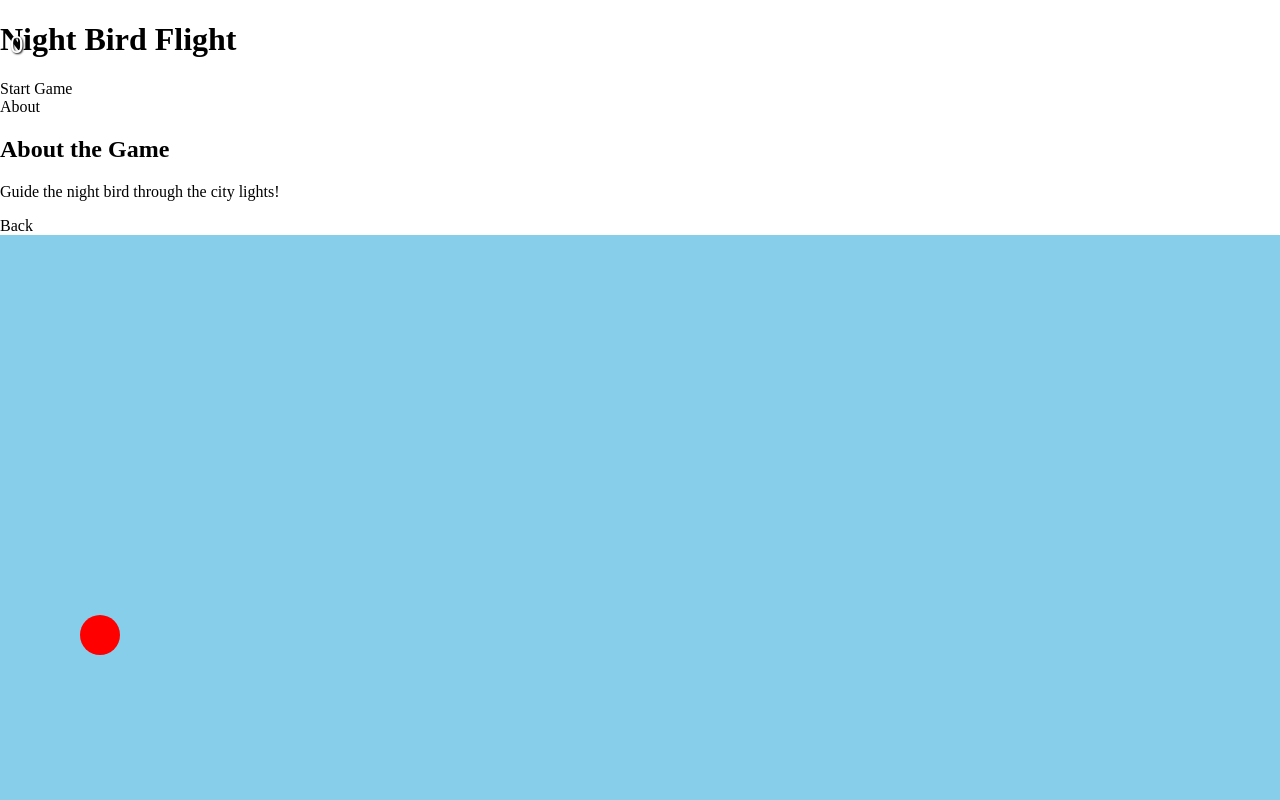
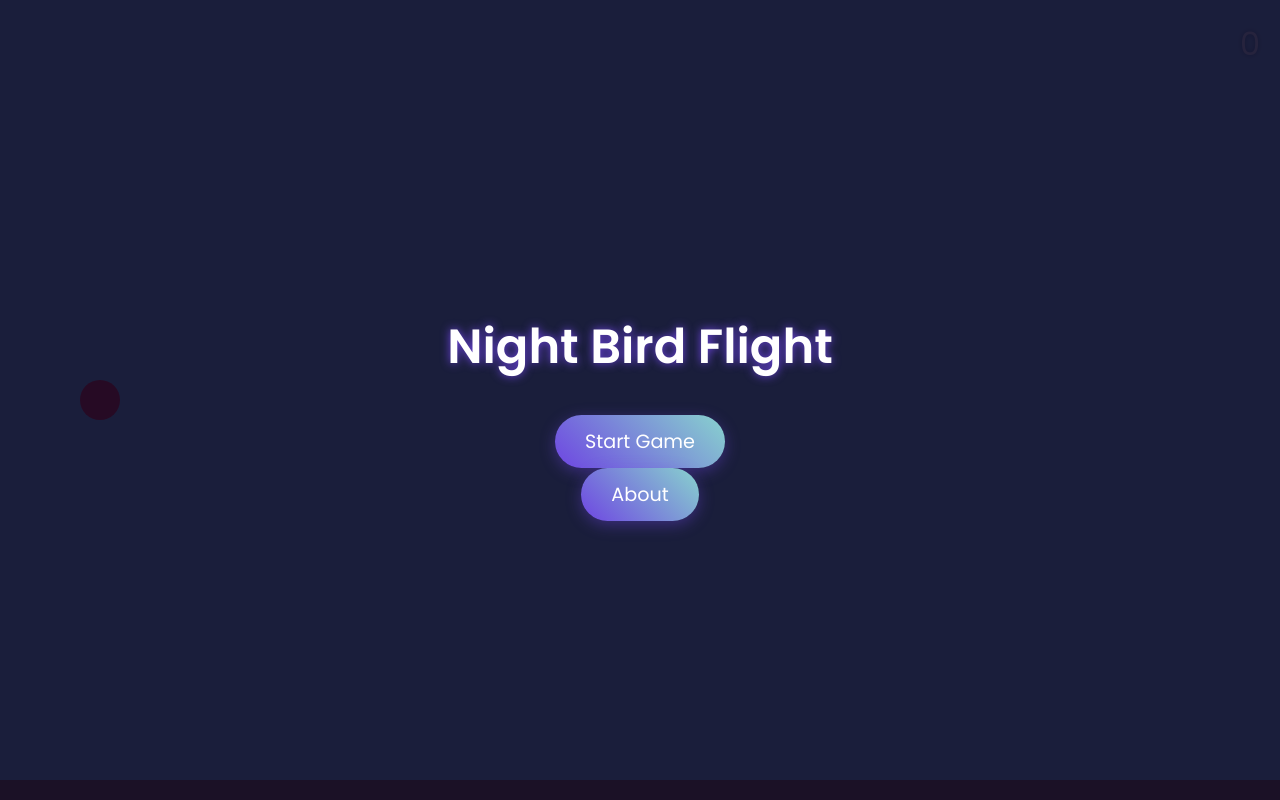
Before and after one commit to baxdanix/telegram-ball-game, a website: page public/index.html in a window 1280 px wide. Shown: the top 800 px of the page. Drawn offline with Linux system fonts and the light colour scheme.

Commit message:
Update style.css

```diff
--- a/public/style.css
+++ b/public/style.css
@@ -3,41 +3,77 @@ body {
     padding: 0;
     overflow: hidden;
     touch-action: manipulation;
+    font-family: 'Poppins', sans-serif;
 }
 
 #game-container {
     position: relative;
     width: 100vw;
     height: 100vh;
+    background: linear-gradient(to bottom, #0f0c29, #302b63, #24243e);
 }
 
 canvas {
     display: block;
-    background-color: #87CEEB;
+}
+
+#menu, #about, #gameOver {
+    position: absolute;
+    top: 0;
+    left: 0;
+    width: 100%;
+    height: 100%;
+    display: flex;
+    flex-direction: column;
+    justify-content: center;
+    align-items: center;
+    background: rgba(15, 12, 41, 0.9);
+    color: white;
+    z-index: 10;
+}
+
+#about, #gameOver {
+    display: none;
+}
+
+h1, h2 {
+    font-size: 3rem;
+    margin-bottom: 2rem;
+    text-shadow: 0 0 10px #6e45e2;
+}
+
+p {
+    font-size: 1.2rem;
+    margin-bottom: 2rem;
+    max-width: 80%;
+    text-align: center;
+}
+
+.btn {
+    padding: 12px 30px;
+    background: linear-gradient(45deg, #6e45e2, #88d3ce);
+    border-radius: 30px;
+    font-size: 1.2rem;
+    cursor: pointer;
+    transition: transform 0.2s, box-shadow 0.2s;
+    box-shadow: 0 4px 15px rgba(110, 69, 226, 0.4);
+}
+
+.btn:hover {
+    transform: translateY(-3px);
+    box-shadow: 0 6px 20px rgba(110, 69, 226, 0.6);
 }
 
 #score {
     position: absolute;
-    top: 10px;
-    left: 10px;
-    font-size: 24px;
+    top: 20px;
+    right: 20px;
+    font-size: 2rem;
     color: white;
-    font-family: Arial;
-    text-shadow: 1px 1px 2px black;
+    text-shadow: 0 0 5px rgba(0, 0, 0, 0.5);
+    z-index: 5;
 }
 
-#startScreen, #gameOver {
-    position: absolute;
-    top: 50%;
-    left: 50%;
-    transform: translate(-50%, -50%);
-    color: white;
-    font-size: 36px;
-    font-family: Arial;
-    text-align: center;
-    text-shadow: 2px 2px 4px black;
+.hidden {
+    display: none !important;
 }
-
-#gameOver {
-    display: none;
-}
```
